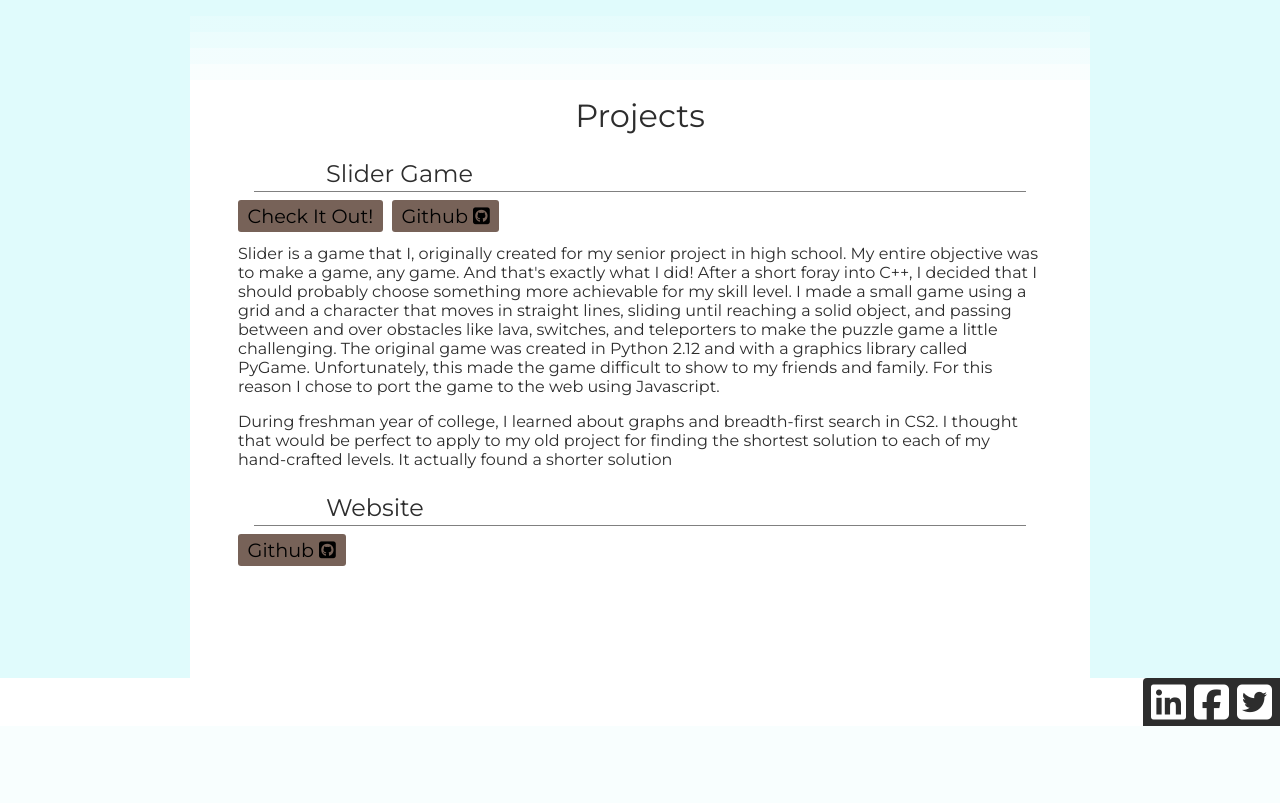
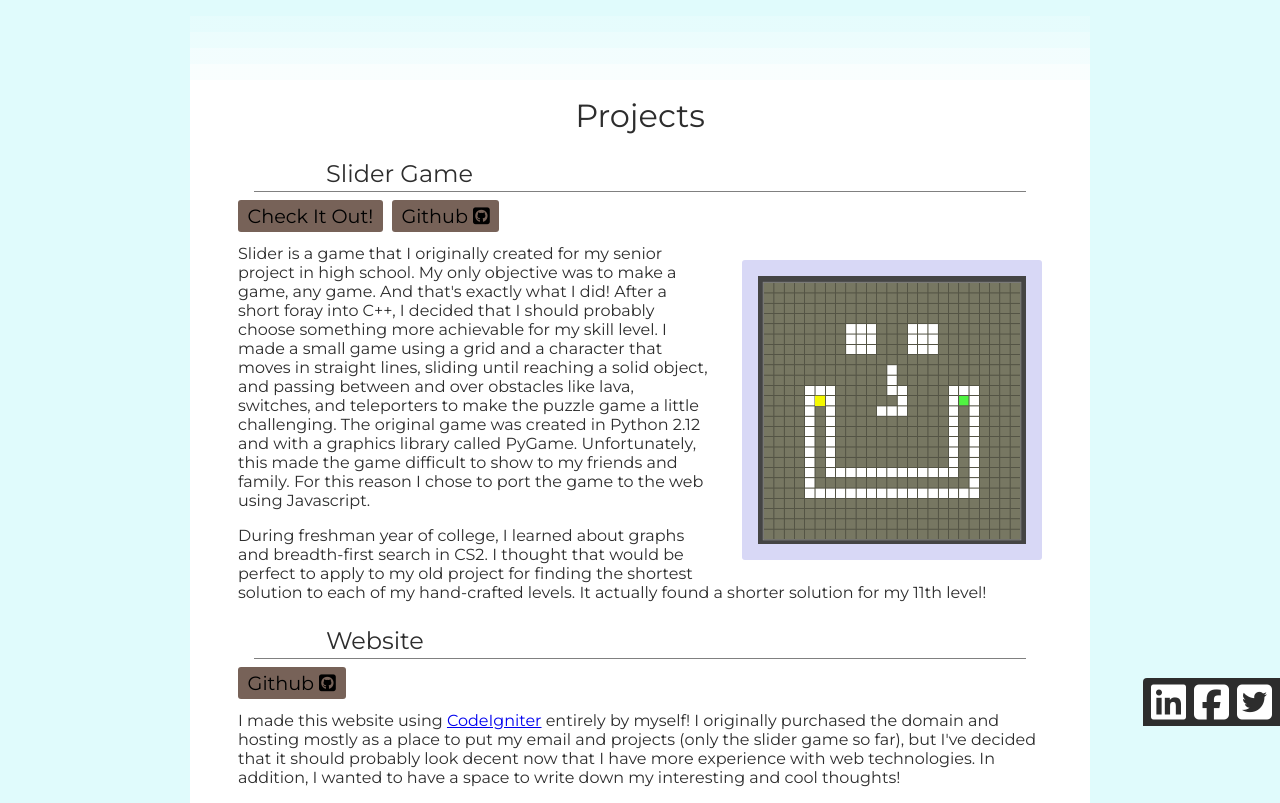
Before and after one commit to thecreatorguy/website, a CodeIgniter app: page /database/projects in a window 1280 px wide. Shown: the part 74-877 px from the top of the page. Before the commit the page ends 800 px from the top, so only its background shows below. Run offline with CodeIgniter, Linux system fonts and the light colour scheme; some libraries are stand-ins or nearby versions.

Commit message:
finished projects page

```diff
--- a/application/views/partials/pages/projects.phtml
+++ b/application/views/partials/pages/projects.phtml
@@ -4,8 +4,9 @@
         <a href="/projects/slider">Check It Out!</a>
         <a href="https://github.com/thecreatorguy/slider-game">Github <i class="fab fa-github-square"></i></a>
     </div>
+    <img src="/assets/images/slider-pic.png" height="300px" width="300px"/>
     <p>
-        Slider is a game that I, originally created for my senior project in high school. My entire objective was to
+        Slider is a game that I originally created for my senior project in high school. My only objective was to
         make a game, any game. And that's exactly what I did! After a short foray into C++, I decided that I should
         probably choose something more achievable for my skill level. I made a small game using a grid and a character
         that moves in straight lines, sliding until reaching a solid object, and passing between and over obstacles
@@ -16,12 +17,18 @@
     <p>
         During freshman year of college, I learned about graphs and breadth-first search in CS2. I thought that
         would be perfect to apply to my old project for finding the shortest solution to each of my hand-crafted
-        levels. It actually found a shorter solution
+        levels. It actually found a shorter solution for my 11th level!
     </p>
 </div>
 <div class="project">
     <h2>Website</h2>
     <div class="links">
-        <a href="">Github <i class="fab fa-github-square"></i></a>
+        <a href="https://github.com/thecreatorguy/website">Github <i class="fab fa-github-square"></i></a>
     </div>
+    <p>
+        I made this website using <a href="https://codeigniter.com/">CodeIgniter</a> entirely by myself! I originally
+        purchased the domain and hosting mostly as a place to put my email and projects (only the slider game so far),
+        but I've decided that it should probably look decent now that I have more experience with web technologies.
+        In addition, I wanted to have a space to write down my interesting and cool thoughts!
+    </p>
 </div>
--- a/public_html/assets/css/blog.css
+++ b/public_html/assets/css/blog.css
@@ -23,6 +23,11 @@ input[type=text], textarea {
   -webkit-appearance: none;
   -moz-appearance: none;
   appearance: none;
+}
+
+img {
+  max-width: 100%;
+  height: auto;
 }
 
 body {
--- a/public_html/assets/css/confirmation.css
+++ b/public_html/assets/css/confirmation.css
@@ -23,6 +23,11 @@ input[type=text], textarea {
   -webkit-appearance: none;
   -moz-appearance: none;
   appearance: none;
+}
+
+img {
+  max-width: 100%;
+  height: auto;
 }
 
 body {
--- a/public_html/assets/css/contact.css
+++ b/public_html/assets/css/contact.css
@@ -23,6 +23,11 @@ input[type=text], textarea {
   -webkit-appearance: none;
   -moz-appearance: none;
   appearance: none;
+}
+
+img {
+  max-width: 100%;
+  height: auto;
 }
 
 body {
--- a/public_html/assets/css/home.css
+++ b/public_html/assets/css/home.css
@@ -23,6 +23,11 @@ input[type=text], textarea {
   -webkit-appearance: none;
   -moz-appearance: none;
   appearance: none;
+}
+
+img {
+  max-width: 100%;
+  height: auto;
 }
 
 body {
--- a/public_html/assets/css/projects.css
+++ b/public_html/assets/css/projects.css
@@ -23,6 +23,11 @@ input[type=text], textarea {
   -webkit-appearance: none;
   -moz-appearance: none;
   appearance: none;
+}
+
+img {
+  max-width: 100%;
+  height: auto;
 }
 
 body {
@@ -185,7 +190,7 @@ main h1 {
     text-align: center;
   }
 }
-.project a {
+.project .links a {
   background-color: #776258;
   border-radius: 3px;
   color: black;
@@ -194,10 +199,10 @@ main h1 {
   text-decoration: none;
   transition: background-color 0.5s;
 }
-.project a:hover, .project a:focus {
+.project .links a:hover, .project .links a:focus {
   background-color: #4CB1FF;
 }
-.project a + a {
+.project .links a + a {
   margin-left: 0.25em;
 }
 .project h2 {
@@ -229,5 +234,33 @@ main h1 {
 .project p + p {
   margin-top: 1em;
 }
+.project img {
+  background-color: #D8D8F6;
+  border-radius: 3px;
+  display: block;
+  margin: 1em 2em;
+  padding: 1em;
+}
+@media only screen and (max-width: 900px) {
+  .project img {
+    margin: 1em auto;
+  }
+}
+.project img:nth-of-type(odd) {
+  float: right;
+}
+@media only screen and (max-width: 900px) {
+  .project img:nth-of-type(odd) {
+    float: none;
+  }
+}
+.project img:nth-of-type(even) {
+  float: left;
+}
+@media only screen and (max-width: 900px) {
+  .project img:nth-of-type(even) {
+    float: none;
+  }
+}
 
 /*# sourceMappingURL=projects.css.map */
--- a/resources/css/globals/_reset.scss
+++ b/resources/css/globals/_reset.scss
@@ -14,3 +14,8 @@ input[type=text], textarea {
     -moz-appearance: none;
     appearance: none;
 }
+
+img {
+    max-width: 100%;
+    height: auto
+}
--- a/resources/css/projects.scss
+++ b/resources/css/projects.scss
@@ -6,7 +6,6 @@
         @media only screen and (max-width: $content-width) {
             margin-left: 0;
             text-align: center;
-        }
         }
         a {
             background-color: $secondary-color;
@@ -23,6 +22,8 @@
                 margin-left: 0.25em;
             }
         }
+    }
+
     h2 {
         font-weight: normal;
         padding-bottom: 3px;
@@ -46,4 +47,26 @@
             margin-top: 1em;
         }
     }
+    img {
+        background-color: $tertiary-color;
+        border-radius: 3px;
+        display: block;
+        margin: 1em 2em;
+        padding: 1em;
+        @media only screen and (max-width: $content-width) {
+            margin: 1em auto;
         }
+        &:nth-of-type(odd) {
+            float: right;
+            @media only screen and (max-width: $content-width) {
+                float: none;
+            }
+        }
+        &:nth-of-type(even) {
+            float: left;
+            @media only screen and (max-width: $content-width) {
+                float: none;
+            }
+        }
+    }
+}
```
Also changed, not shown: public_html/assets/images/slider-pic.png (added), 5 other files. Lines whose indentation alone changed are shown as unchanged.
